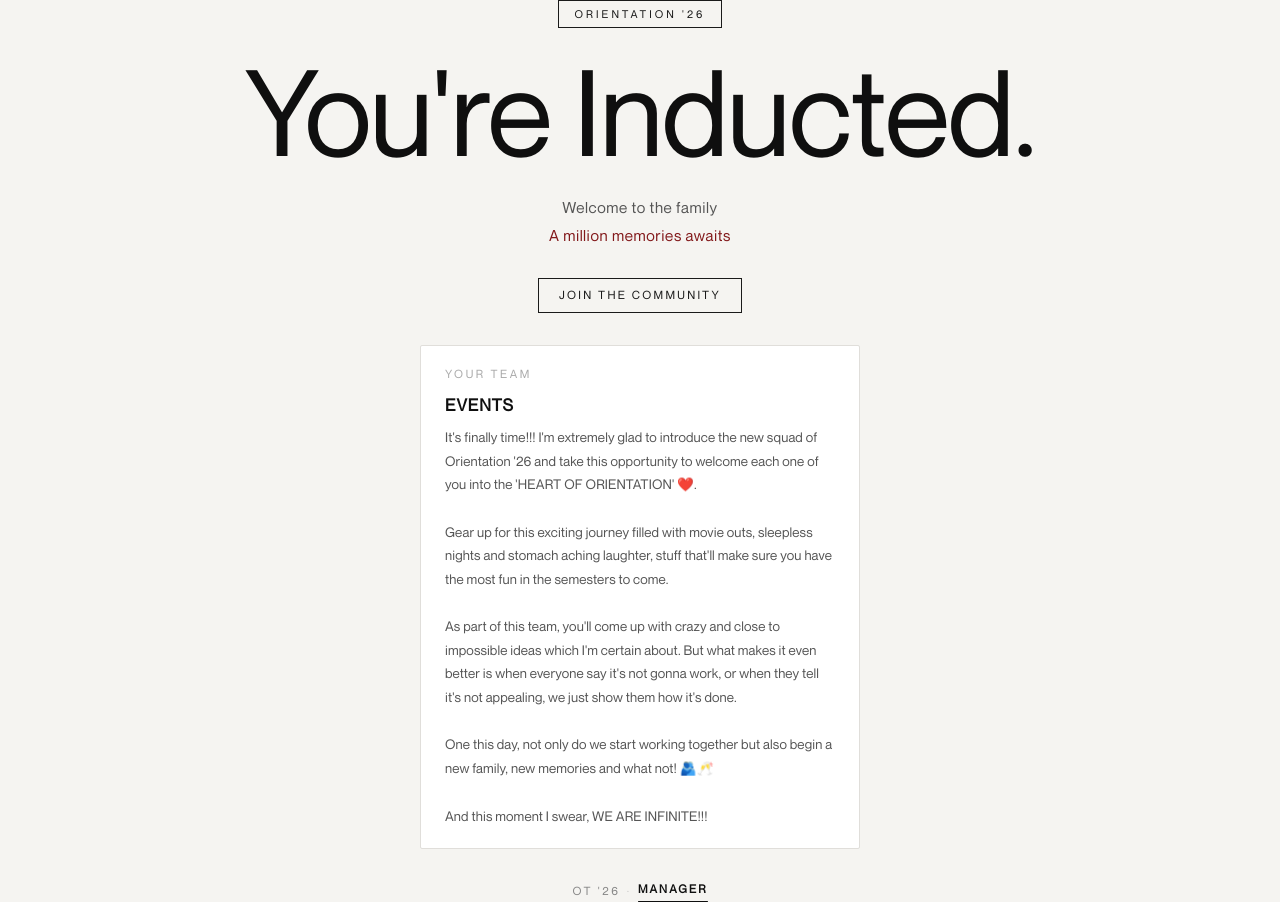
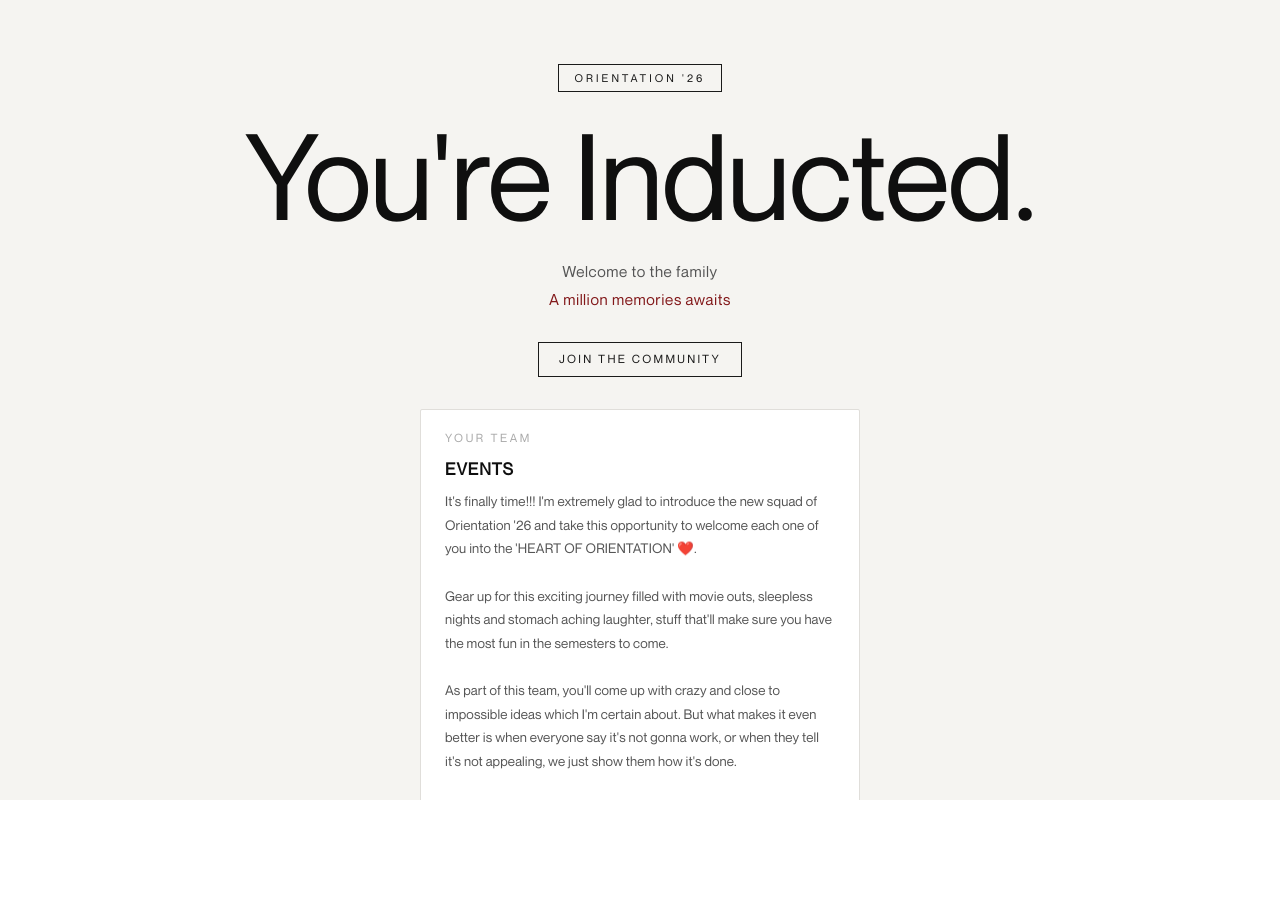
Before and after one commit to roshanramsa/inductee-reveal, a Next.js app: page /inducted in a window 1280 px wide. After the commit the page ends 800 px from the top, so only its background shows below. Built offline with nearby package versions, Linux system fonts and the light colour scheme.

Commit message:
dfgdfgdfg

```diff
--- a/app/inducted/page.tsx
+++ b/app/inducted/page.tsx
@@ -79,15 +79,16 @@ export default function InductedPage() {
         <div
             style={{
                 width: "100vw",
-                minHeight: "100vh",
+                height: "100vh",
                 background: "#f5f4f1",
                 display: "flex",
                 flexDirection: "column",
                 alignItems: "center",
-                justifyContent: "center",
+                justifyContent: "flex-start",
                 fontFamily: "'NeueMontreal', 'Helvetica Neue', Arial, sans-serif",
-                padding: isMobile ? "48px 20px 56px" : "0 24px",
-                overflowY: "auto",
+                padding: isMobile ? "48px 20px 64px" : "64px 24px 72px",
+                overflowY: "scroll",
+                WebkitOverflowScrolling: "touch",
                 boxSizing: "border-box",
             }}
         >
```
